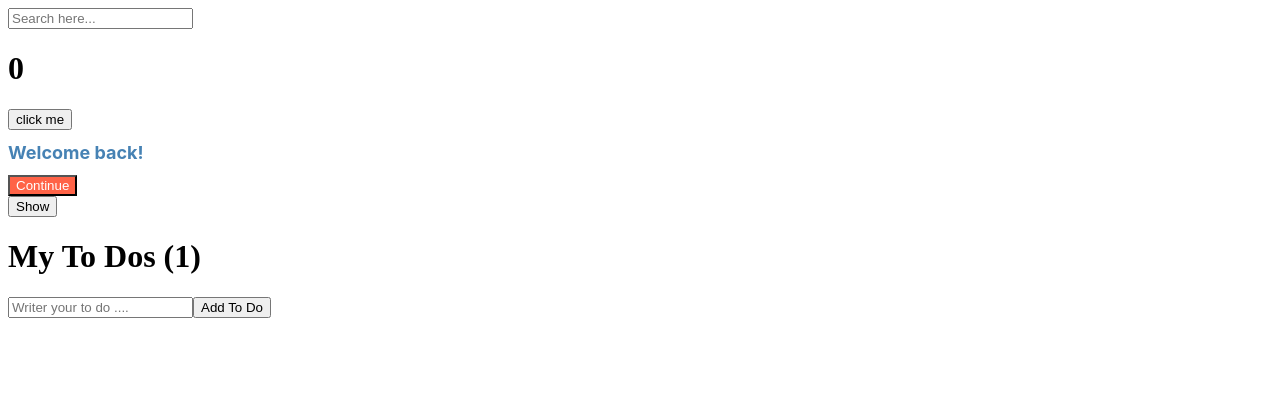
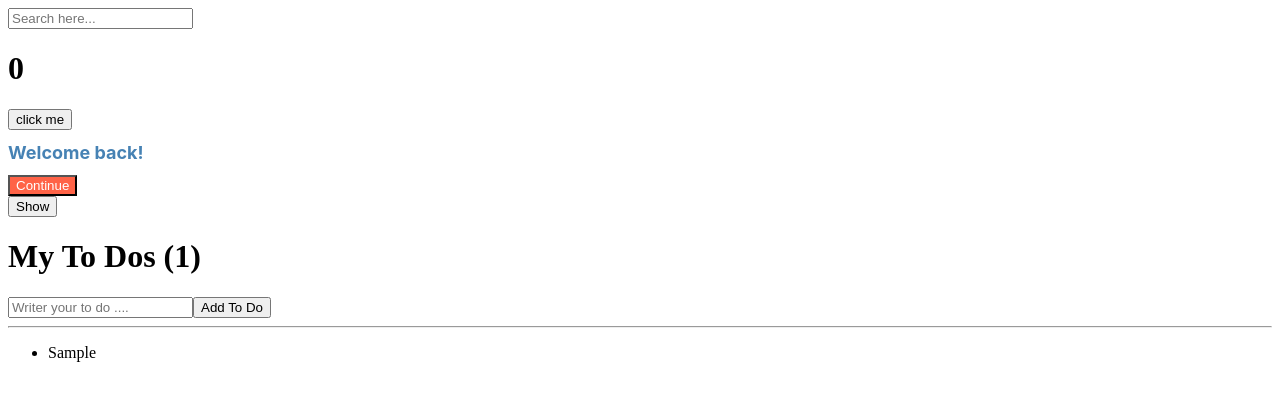
Before and after one commit to thespeace/learn-react-js-starter, a React (Create React App) app: page / in a window 1280 px wide. Both pictures are taken after typing "Sample" into the empty fields and a click on the button "Add To Do". Shown: the top 400 px of the page. Built offline with nearby package versions, Linux system fonts and the light colour scheme.

Commit message:
230124 22:36 learn react To Do list finish!

```diff
--- a/src/App.js
+++ b/src/App.js
@@ -110,7 +110,8 @@ function ToDo() {
         setToDo("");
         setToDos(currentArray => [toDo, ...toDos]) /*직전을 값(previous state || current state)을 받아 array에 넣기
                     1.값을 직접적으로 수정하는 방법
-                    2.함수를 이용하여 값 받기 */
+                    2.함수를 이용하여 값 받기
+                      + 여기에서 {...}은 es6 문법으로 Spread Attributes라고 한다. */
     };
 
     console.log(toDos);
@@ -126,6 +127,15 @@ function ToDo() {
                 />
                 <button>Add To Do</button>
             </form>
+            <hr/>
+            <ul>
+                {toDos.map((item, index)=> (
+                    <li key={index}>{item}</li>
+                ))} {/* map 은 자바스크립트 함수로, 만일 6개의 item을 가지고 있는 array를 return한다면 6번 함수가 실행된다.
+                        따라서 내가 받은 item을 그대로 return한다면 기존 array item 그대로 새로운 배열을 생성해준다(다만 기존의 배열에 접근 할 수 없게 된다).
+                        그리고 map의 첫 번째 argument는 value고 두번째 index 즉 숫자를 의미한다.
+                        리액트는 기본적으로 list에 있는 모든 item을 인식하기 때문에 key를 넣어 고유하게 만들어줘야한다. 그래서 index를 key라는 속성의 값으로 가지게하면 된다.*/}
+            </ul>
         </div>
     )
 }
```
